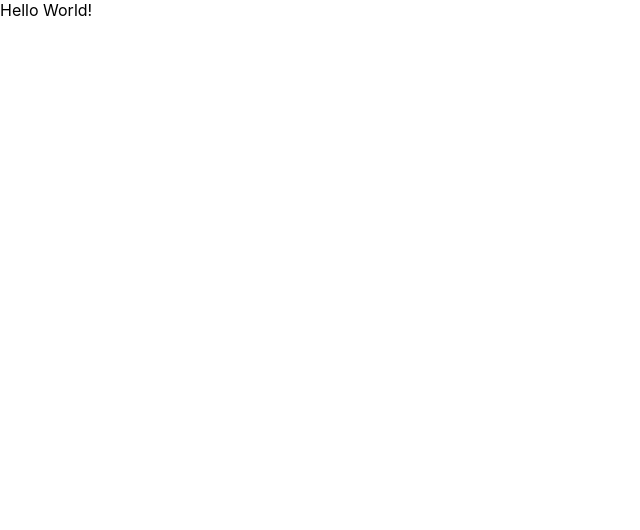
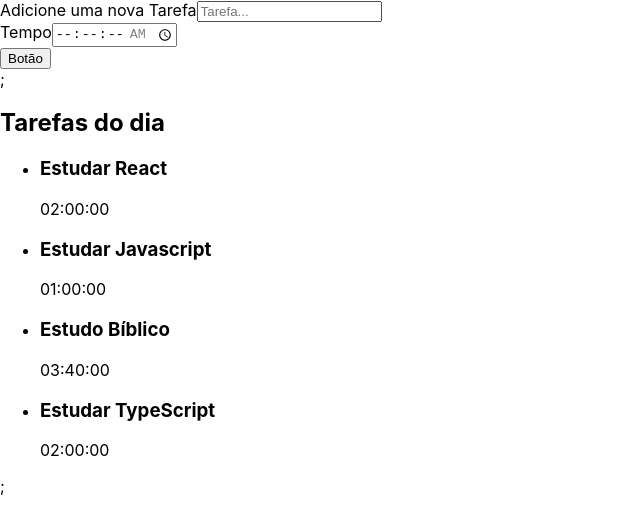
Before and after one commit to franklindrw/gerenciador-de-tarefas, a React (Create React App) app: page / in a window 1280 px wide. Shown: the top 530 px of the page, without its empty margins (0-640 px from the left). Built offline with nearby package versions, Linux system fonts and the light colour scheme.

Commit message:
adicionando componentes react

```diff
--- a/src/App.tsx
+++ b/src/App.tsx
@@ -1,7 +1,14 @@
 import React from "react";
+import { Formulario } from "./components/formulario";
+import Lista from "./components/lista";
 
 function App() {
-    return <div className="App">Hello World!</div>;
+    return (
+        <div className="App">
+            <Formulario />;
+            <Lista />;
+        </div>
+    );
 }
 
 export default App;
--- /dev/null
+++ b/src/components/button/index.tsx
@@ -0,0 +1,7 @@
+import React from "react";
+
+export class Button extends React.Component {
+    render() {
+        return <button>Botão</button>
+    }
+}
--- /dev/null
+++ b/src/components/formulario/index.tsx
@@ -0,0 +1,36 @@
+import React from "react";
+import { Button } from "../button";
+
+export class Formulario extends React.Component {
+    render() {
+        return (
+            <form>
+                <div>
+                    <label htmlFor="tarefa">Adicione uma nova Tarefa</label>
+                    <input
+                        type="text"
+                        name="tarefa"
+                        id="tarefa"
+                        placeholder="Tarefa..."
+                        required
+                    />
+                </div>
+
+                <div>
+                    <label htmlFor="Tempo">Tempo</label>
+                    <input
+                        type="time"
+                        step="1"
+                        name="tempo"
+                        id="tempo"
+                        min="00:00:00"
+                        max="01:30:00"
+                        required
+                    />
+                </div>
+
+                <Button />
+            </form>
+        );
+    }
+}
--- /dev/null
+++ b/src/components/lista/index.tsx
@@ -0,0 +1,36 @@
+import React from "react";
+
+export default function Lista() {
+    const tarefas = [
+        {
+            tarefa: "Estudar React",
+            tempo: "02:00:00",
+        },
+        {
+            tarefa: "Estudar Javascript",
+            tempo: "01:00:00",
+        },
+        {
+            tarefa: "Estudo Bíblico",
+            tempo: "03:40:00",
+        },
+        {
+            tarefa: "Estudar TypeScript",
+            tempo: "02:00:00",
+        },
+    ];
+
+    return (
+        <aside>
+            <h2> Tarefas do dia </h2>
+            <ul>
+                {tarefas.map((tarefas, index) => (
+                    <li key={index}>
+                        <h3>{tarefas.tarefa}</h3>
+                        <span>{tarefas.tempo}</span>
+                    </li>
+                ))}
+            </ul>
+        </aside>
+    );
+}
```
